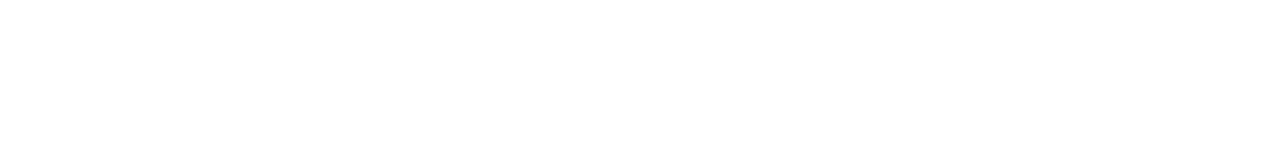
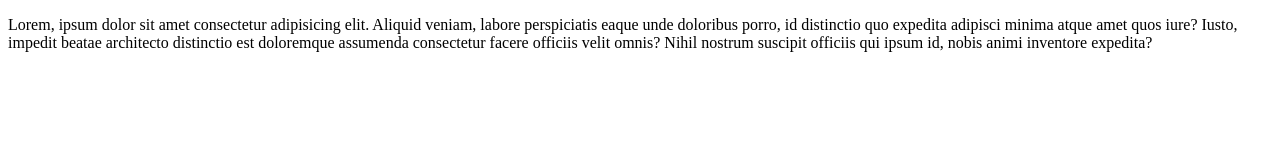
Before and after one commit to iafsana572/Repo1, a plain HTML site: page index.html in a window 1280 px wide. Drawn offline with Linux system fonts and the light colour scheme.

Commit message:
paragraph added

```diff
--- a/index.html
+++ b/index.html
@@ -6,6 +6,6 @@
     <title>Repo 1 er kaj</title>
 </head>
 <body>
-
+    <p>Lorem, ipsum dolor sit amet consectetur adipisicing elit. Aliquid veniam, labore perspiciatis eaque unde doloribus porro, id distinctio quo expedita adipisci minima atque amet quos iure? Iusto, impedit beatae architecto distinctio est doloremque assumenda consectetur facere officiis velit omnis? Nihil nostrum suscipit officiis qui ipsum id, nobis animi inventore expedita?</p>
 </body>
 </html>
```
